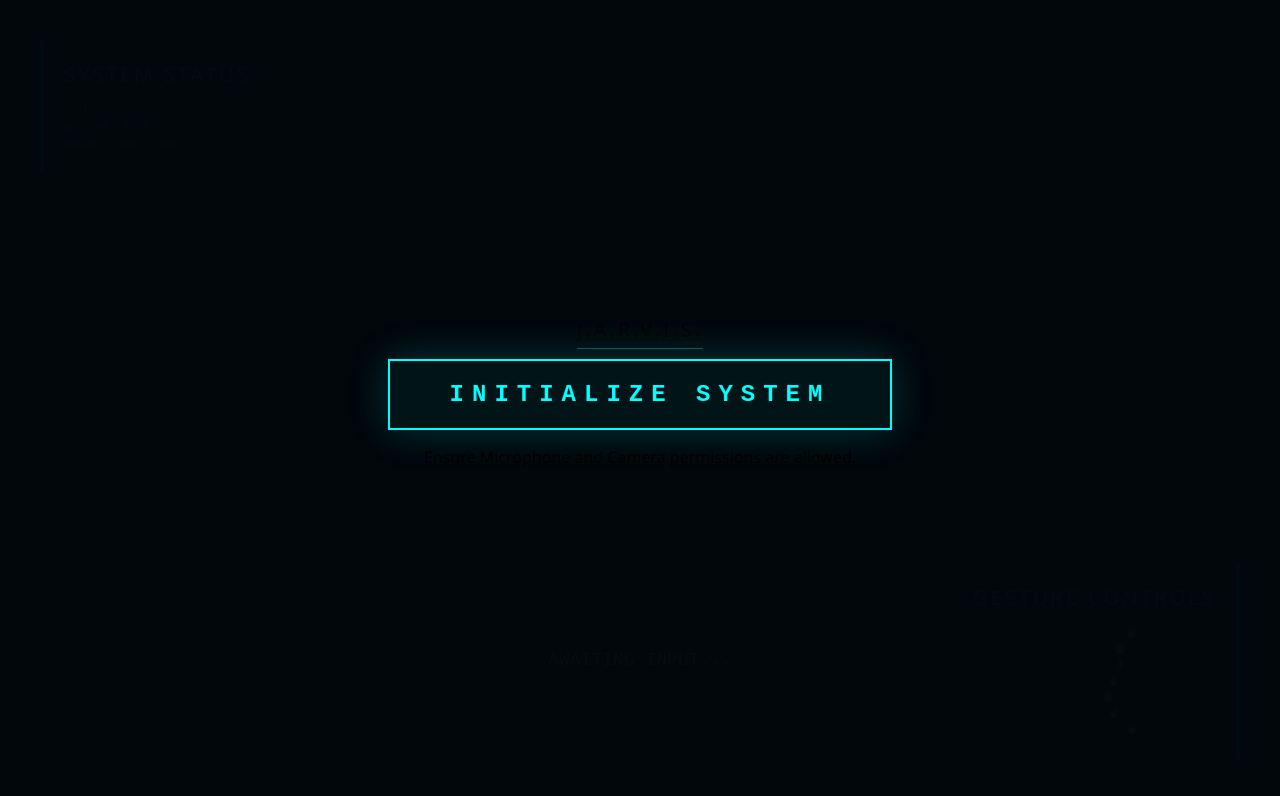
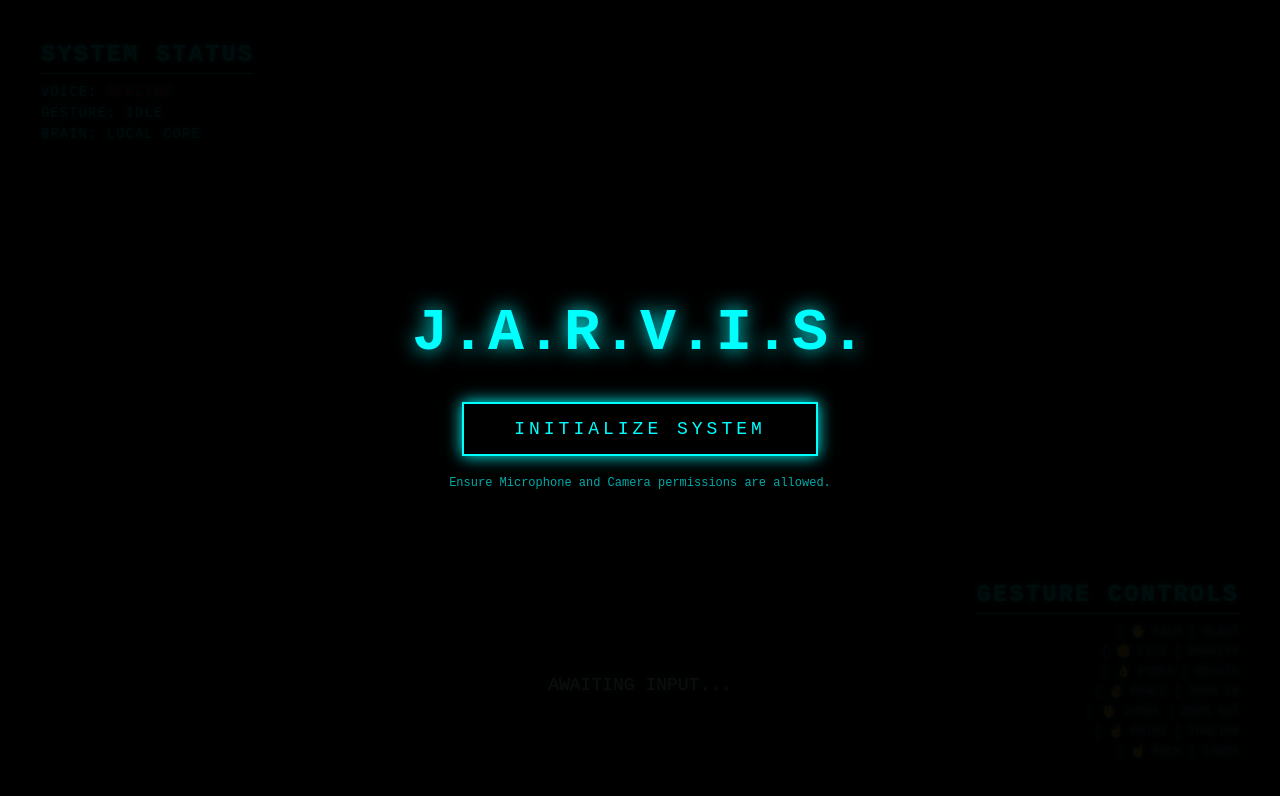
Before and after one commit to SubhojitSil-Git/jarvis, a plain HTML site: page index.html in a window 1280 px wide. Drawn offline with nearby package versions, Linux system fonts and the light colour scheme.

Commit message:
Update do.css

```diff
--- a/do.css
+++ b/do.css
@@ -1,146 +1,166 @@
+/* GLOBAL SETTINGS */
 body {
     margin: 0;
     overflow: hidden;
-    background-color: #000;
-    font-family: 'Segoe UI', sans-serif;
-    user-select: none;
+    background: #000;
+    font-family: 'Courier New', Courier, monospace;
 }
 
-canvas { display: block; }
-#video-input { display: none; }
+canvas {
+    display: block;
+    width: 100vw;
+    height: 100vh;
+}
 
 /* --- HUD LAYER --- */
 #hud-layer {
     position: absolute;
-    top: 0; left: 0; width: 100%; height: 100%;
-    pointer-events: none;
-    background: radial-gradient(circle at center, transparent 40%, rgba(0,0,0,0.8) 100%);
+    top: 0;
+    left: 0;
+    width: 100%;
+    height: 100%;
+    pointer-events: none; /* Allows clicking through the HUD */
     z-index: 10;
 }
 
-/* --- START SCREEN --- */
+/* RETICLE (Aiming Circle) */
+#reticle {
+    position: absolute;
+    width: 40px;
+    height: 40px;
+    border: 2px solid #00ffff;
+    border-radius: 50%;
+    transform: translate(-50%, -50%);
+    display: none;
+    box-shadow: 0 0 10px #00ffff;
+    transition: width 0.1s;
+}
+
+#reticle-inner {
+    width: 4px;
+    height: 4px;
+    background: #00ffff;
+    margin: 16px;
+    border-radius: 50%;
+}
+
+/* TEXT PANELS */
+.hud-panel {
+    position: absolute;
+    padding: 20px;
+    color: #00ffff;
+    text-shadow: 0 0 5px #00ffff;
+    background: rgba(0, 20, 40, 0.2); /* Slight background for readability */
+    border: 1px solid rgba(0, 255, 255, 0.1);
+}
+
+.top-left {
+    top: 20px;
+    left: 20px;
+    text-align: left;
+    border-top-left-radius: 10px;
+}
+
+.bottom-right {
+    bottom: 20px;
+    right: 20px;
+    text-align: right;
+    border-bottom-right-radius: 10px;
+}
+
+h1 {
+    margin: 0;
+    font-size: 24px;
+    letter-spacing: 2px;
+    border-bottom: 1px solid #00ffff;
+    padding-bottom: 5px;
+    margin-bottom: 10px;
+}
+
+.row {
+    font-size: 14px;
+    margin-top: 5px;
+    opacity: 0.9;
+    letter-spacing: 1px;
+}
+
+/* SUBTITLES */
+#subtitle-box {
+    position: absolute;
+    bottom: 100px;
+    left: 50%;
+    transform: translateX(-50%);
+    color: #fff;
+    font-size: 18px;
+    text-align: center;
+    width: 80%;
+    text-shadow: 0 0 5px rgba(0, 255, 255, 0.8);
+    background: rgba(0, 0, 0, 0.5);
+    padding: 5px 10px;
+    border-radius: 5px;
+}
+
+/* GESTURE LIST COMMANDS */
+.cmd-item {
+    font-size: 12px;
+    margin-top: 5px;
+    color: #555;
+    transition: 0.3s;
+}
+
+.cmd-active {
+    color: #00ffff;
+    font-weight: bold;
+    text-shadow: 0 0 8px #00ffff;
+    transform: scale(1.1);
+    margin-right: 10px;
+}
+
+/* --- START SCREEN OVERLAY --- */
 #start-overlay {
     position: absolute;
-    top: 0; left: 0; width: 100%; height: 100%;
-    background: rgba(2, 8, 12, 0.98);
+    top: 0;
+    left: 0;
+    width: 100%;
+    height: 100%;
+    background: rgba(0,0,0,0.95);
+    z-index: 20;
     display: flex;
     flex-direction: column;
     justify-content: center;
     align-items: center;
-    z-index: 999;
-    pointer-events: all;
 }
 
-#start-btn {
-    background: rgba(0, 255, 255, 0.05);
+.title {
+    border: none;
+    margin-bottom: 30px;
+    font-size: 60px;
     color: #00ffff;
-    border: 2px solid #00ffff;
-    padding: 20px 60px;
-    font-size: 24px;
-    letter-spacing: 8px;
-    text-transform: uppercase;
-    cursor: pointer;
-    box-shadow: 0 0 40px rgba(0, 255, 255, 0.2);
-    transition: all 0.3s ease;
-    font-family: 'Courier New', monospace;
-    font-weight: 900;
+    text-shadow: 0 0 20px #00ffff;
 }
 
-#start-btn:hover {
+button {
+    background: transparent;
+    border: 2px solid #00ffff;
+    color: #00ffff;
+    padding: 15px 50px;
+    font-size: 18px;
+    cursor: pointer;
+    letter-spacing: 4px;
+    transition: 0.3s;
+    box-shadow: 0 0 15px #00ffff;
+    font-family: inherit;
+    text-transform: uppercase;
+}
+
+button:hover {
     background: #00ffff;
     color: #000;
-    box-shadow: 0 0 100px #00ffff;
-    transform: scale(1.05);
+    box-shadow: 0 0 30px #00ffff;
 }
 
-.sys-msg {
+.warning {
+    color: #00aaaa;
     margin-top: 20px;
-    color: #008888;
-    font-family: 'Courier New';
     font-size: 12px;
-    letter-spacing: 2px;
-    animation: blink 2s infinite;
 }
-
-@keyframes blink { 0%, 100% { opacity: 1; } 50% { opacity: 0.5; } }
-
-/* --- HUD PANELS --- */
-.hud-panel {
-    position: absolute;
-    color: #00ffff;
-    padding: 20px;
-    border: 1px solid rgba(0, 255, 255, 0.2);
-    background: rgba(0, 20, 30, 0.4);
-    backdrop-filter: blur(4px);
-    width: 250px;
-}
-
-.top-left {
-    top: 40px; left: 40px;
-    border-left: 4px solid #00ffff;
-    border-top-right-radius: 20px;
-}
-
-.bottom-right {
-    bottom: 40px; right: 40px;
-    text-align: right;
-    border-right: 4px solid #00ffff;
-    border-bottom-left-radius: 20px;
-}
-
-h1 { margin: 0 0 10px 0; font-size: 20px; letter-spacing: 3px; font-weight: 300; border-bottom: 1px solid rgba(0,255,255,0.3); padding-bottom: 5px; }
-.version { font-size: 10px; vertical-align: top; color: #fff; }
-.row { font-size: 11px; margin-top: 5px; font-family: 'Courier New'; color: #aaddff; opacity: 0.8; }
-
-.cmd-item {
-    font-size: 10px; font-family: 'Courier New'; color: #008888; margin-bottom: 4px; transition: color 0.2s;
-}
-.cmd-active { color: #fff; text-shadow: 0 0 8px #fff; font-weight: bold; }
-
-/* --- SUBTITLES --- */
-#subtitle-box {
-    position: absolute;
-    bottom: 15%;
-    width: 100%;
-    text-align: center;
-    color: #ffffff;
-    font-family: 'Courier New', monospace;
-    font-size: 18px;
-    text-shadow: 0 2px 4px #000;
-    opacity: 0.9;
-    pointer-events: none;
-    background: linear-gradient(90deg, transparent, rgba(0,0,0,0.5), transparent);
-    padding: 10px 0;
-}
-
-/* --- RETICLE --- */
-#reticle {
-    position: absolute;
-    width: 150px; height: 150px;
-    border: 1px dashed rgba(0, 255, 255, 0.2);
-    border-radius: 50%;
-    transform: translate(-50%, -50%);
-    display: none;
-    pointer-events: none;
-    transition: width 0.2s, height 0.2s;
-}
-
-#reticle-inner {
-    position: absolute; top: 50%; left: 50%;
-    width: 100%; height: 100%;
-    border-radius: 50%;
-    border: 2px solid transparent;
-    border-top-color: #00ffff;
-    border-bottom-color: #00ffff;
-    animation: spin 3s linear infinite;
-    box-shadow: 0 0 15px rgba(0,255,255,0.2);
-}
-
-@keyframes spin { 0% { transform: translate(-50%, -50%) rotate(0deg); } 100% { transform: translate(-50%, -50%) rotate(360deg); } }
-
-/* Combat Mode Override */
-.combat .hud-panel { border-color: #ff3333; color: #ff3333; }
-.combat .top-left { border-left-color: #ff3333; }
-.combat .bottom-right { border-right-color: #ff3333; }
-.combat #reticle-inner { border-top-color: #ff3333; border-bottom-color: #ff3333; box-shadow: 0 0 15px rgba(255, 50, 50, 0.4); }
-.combat #start-btn { color: #ff3333; border-color: #ff3333; }
```
